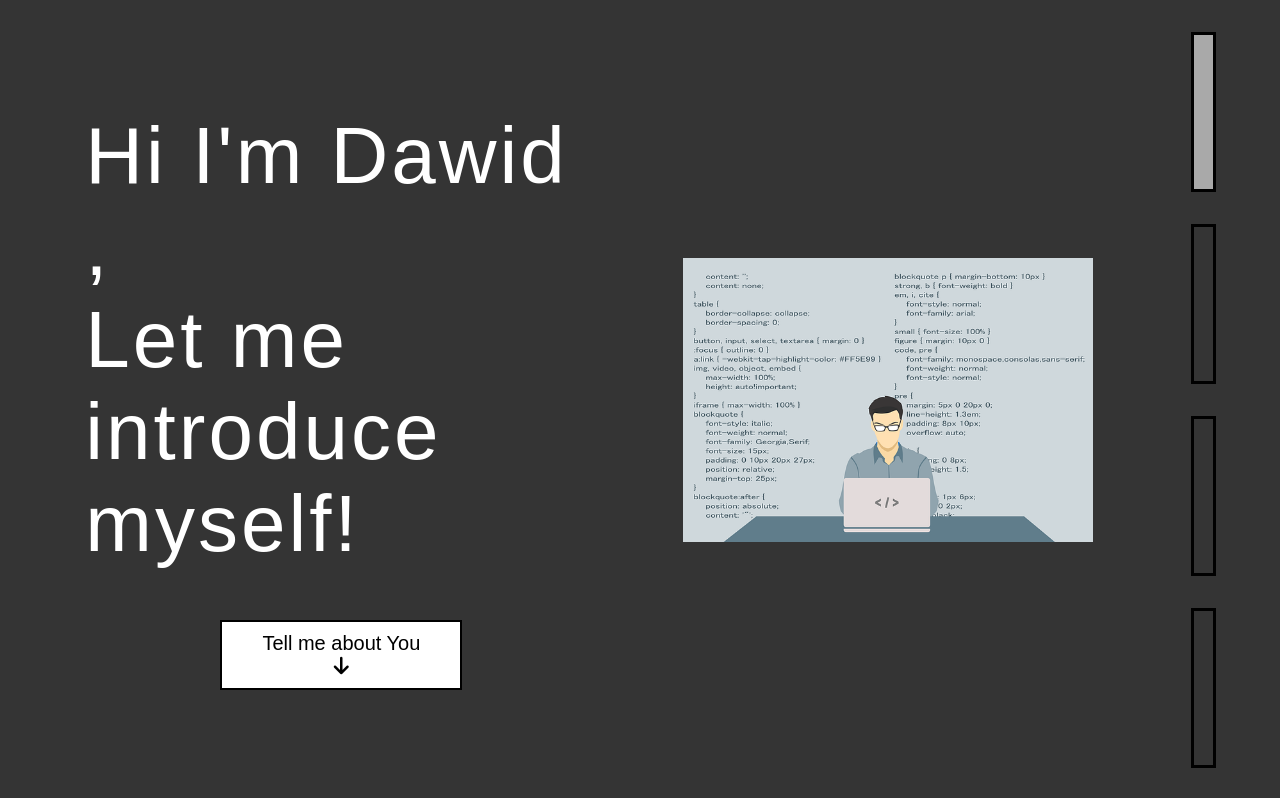
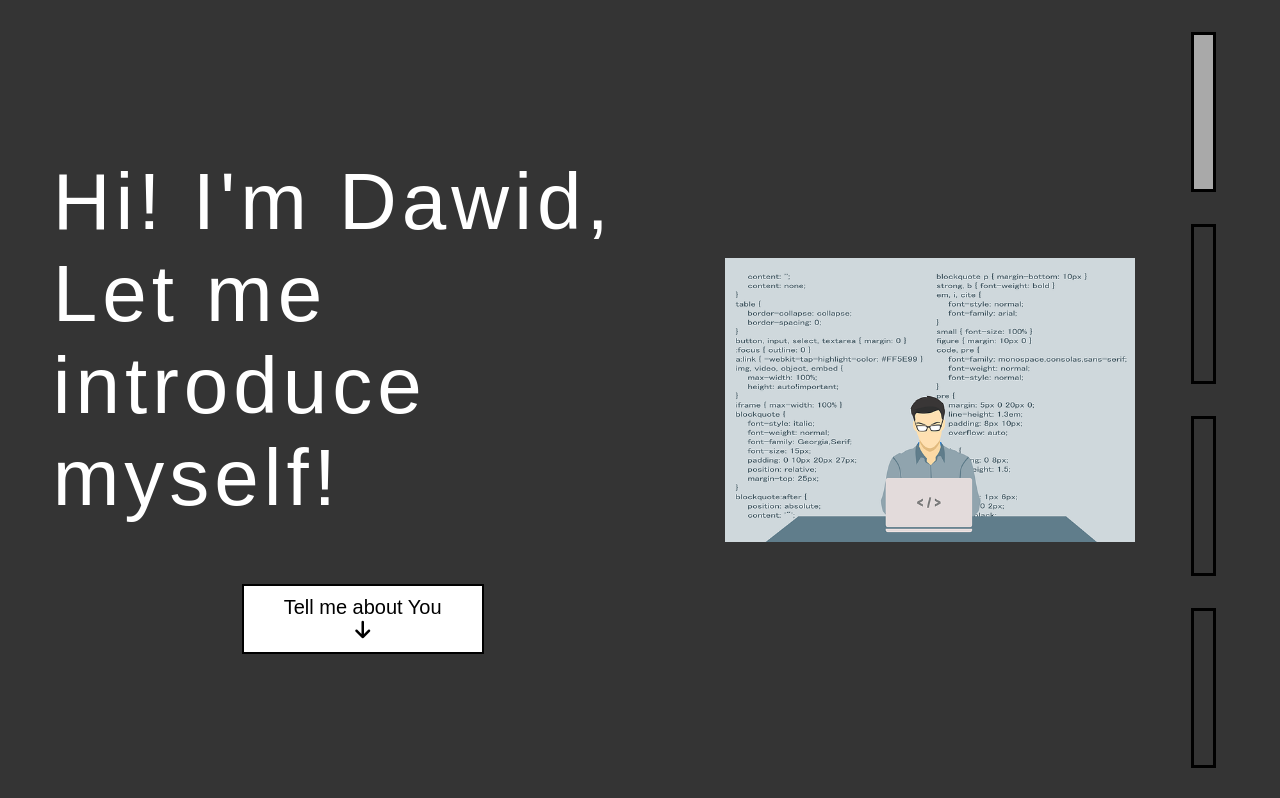
Before and after one commit to Siwy06111/Portfolio, a React (Create React App) app: page / in a window 1280 px wide. Shown: the top 798 px of the page. Built offline with nearby package versions, Linux system fonts and the light colour scheme.

Commit message:
finished HomePageText

```diff
--- a/src/App.css
+++ b/src/App.css
@@ -21,3 +21,6 @@ html {
 #About_Wrapper {
   height: 200vh;
 }
+#Projects_Wrapper {
+  height: 100vh;
+}
--- a/src/App.js
+++ b/src/App.js
@@ -2,7 +2,8 @@ import HomePage from "./components/HomePage";
 import "./App.css";
 import Navbar from "./components/Navbar.js";
 import About from "./components/About.js";
-function App() {
+import Projects from "./components/ProjectsWrapper";
+const App = () => {
   return (
     <div className="Wrapper">
       <div id="HomePage_Wrapper" className="HomePage_Wrapper">
@@ -12,8 +13,11 @@ function App() {
       <div id="About_Wrapper">
         <About />
       </div>
+      <div id="Projects_Wrapper">
+        <Projects />
+      </div>
     </div>
   );
-}
+};
 
 export default App;
--- a/src/components/About.css
+++ b/src/components/About.css
@@ -12,7 +12,6 @@
   background-color: #343434;
   height: 100%;
   box-shadow: 0px 0px 50px 10px #343434;
-  position: relative;
 }
 .About > h1 {
   position: absolute;
--- a/src/components/HomePage.css
+++ b/src/components/HomePage.css
@@ -11,7 +11,7 @@ div.HomePage {
   flex-direction: column;
   align-items: center;
   justify-content: center;
-  flex-basis: 40%;
+  flex-basis: 50%;
 }
 .LeftSide > .HomePageText {
   color: white;
@@ -27,6 +27,7 @@ div.HomePage {
   position: relative;
   transition: linear 0.1s;
 }
+
 .HomePageBtn > p,
 i {
   color: black;
--- a/src/components/HomePage.js
+++ b/src/components/HomePage.js
@@ -1,130 +1,19 @@
 import "./HomePage.css";
+import React from "react";
+import WelcomeText from "./WelcomeText";
+
 const HomePage = () => {
-  function handleChangeColor(e) {
-    e.target.style.color = "red";
-
-    console.log(e.target);
-  }
-  const handleBackColor = (e) => {
-    e.target.style.color = "white";
-  };
-  const handleShowText = () => {
-    let TextLeftSide = ["Hi I'm Dawid, let me indtroduce myself"];
-    TextLeftSide.forEach((letter) => {
-      <span>{letter} </span>;
-    });
-  };
-
   return (
     <div className="HomePage">
       <div className="LeftSide">
         {/* TODO */}
         <span className="HomePageText">
-          <span onMouseOver={handleChangeColor} onMouseLeave={handleBackColor}>
-            H
-          </span>
-          <span onMouseOver={handleChangeColor} onMouseLeave={handleBackColor}>
-            i{" "}
-          </span>
-          <span onMouseOver={handleChangeColor} onMouseLeave={handleBackColor}>
-            I
-          </span>
-          <span onMouseOver={handleChangeColor} onMouseLeave={handleBackColor}>
-            '
-          </span>
-          <span onMouseOver={handleChangeColor} onMouseLeave={handleBackColor}>
-            m{" "}
-          </span>
-          <span onMouseOver={handleChangeColor} onMouseLeave={handleBackColor}>
-            {" "}
-          </span>
-          <span onMouseOver={handleChangeColor} onMouseLeave={handleBackColor}>
-            D
-          </span>
-          <span onMouseOver={handleChangeColor} onMouseLeave={handleBackColor}>
-            a
-          </span>
-          <span onMouseOver={handleChangeColor} onMouseLeave={handleBackColor}>
-            w
-          </span>
-          <span onMouseOver={handleChangeColor} onMouseLeave={handleBackColor}>
-            i
-          </span>
-          <span onMouseOver={handleChangeColor} onMouseLeave={handleBackColor}>
-            d{" "}
-          </span>
-          <span onMouseOver={handleChangeColor} onMouseLeave={handleBackColor}>
-            ,{" "}
-          </span>
-          <br />
-          <span onMouseOver={handleChangeColor} onMouseLeave={handleBackColor}>
-            L
-          </span>
-          <span onMouseOver={handleChangeColor} onMouseLeave={handleBackColor}>
-            e
-          </span>
-          <span onMouseOver={handleChangeColor} onMouseLeave={handleBackColor}>
-            t{" "}
-          </span>
-          <span onMouseOver={handleChangeColor} onMouseLeave={handleBackColor}>
-            m
-          </span>
-          <span onMouseOver={handleChangeColor} onMouseLeave={handleBackColor}>
-            e{" "}
-          </span>
-          <span onMouseOver={handleChangeColor} onMouseLeave={handleBackColor}>
-            i
-          </span>
-          <span onMouseOver={handleChangeColor} onMouseLeave={handleBackColor}>
-            n
-          </span>
-          <span onMouseOver={handleChangeColor} onMouseLeave={handleBackColor}>
-            t
-          </span>
-          <span onMouseOver={handleChangeColor} onMouseLeave={handleBackColor}>
-            r
-          </span>
-          <span onMouseOver={handleChangeColor} onMouseLeave={handleBackColor}>
-            o
-          </span>
-          <span onMouseOver={handleChangeColor} onMouseLeave={handleBackColor}>
-            d
-          </span>
-          <span onMouseOver={handleChangeColor} onMouseLeave={handleBackColor}>
-            u
-          </span>
-          <span onMouseOver={handleChangeColor} onMouseLeave={handleBackColor}>
-            c
-          </span>
-          <span onMouseOver={handleChangeColor} onMouseLeave={handleBackColor}>
-            e{" "}
-          </span>
-          <span onMouseOver={handleChangeColor} onMouseLeave={handleBackColor}>
-            m
-          </span>
-          <span onMouseOver={handleChangeColor} onMouseLeave={handleBackColor}>
-            y
-          </span>
-          <span onMouseOver={handleChangeColor} onMouseLeave={handleBackColor}>
-            s
-          </span>
-          <span onMouseOver={handleChangeColor} onMouseLeave={handleBackColor}>
-            e
-          </span>
-          <span onMouseOver={handleChangeColor} onMouseLeave={handleBackColor}>
-            l
-          </span>
-          <span onMouseOver={handleChangeColor} onMouseLeave={handleBackColor}>
-            f
-          </span>
-          <span onMouseOver={handleChangeColor} onMouseLeave={handleBackColor}>
-            !
-          </span>
+          <WelcomeText />
         </span>
 
         <button className="HomePageBtn">
           <p> Tell me about You </p>
-          <i class="fas fa-arrow-down"></i>
+          <i className="fas fa-arrow-down"></i>
         </button>
       </div>
       <div className="RightSide"></div>
--- a/src/components/Navbar.css
+++ b/src/components/Navbar.css
@@ -1,4 +1,5 @@
 .NavBar {
+  z-index: 1;
   position: fixed;
   right: 5%;
   top: 50%;
--- /dev/null
+++ b/src/components/ProjectsWrapper.js
@@ -0,0 +1,5 @@
+const Projects = () => {
+  return <div>elo</div>;
+};
+
+export default Projects;
--- /dev/null
+++ b/src/components/WelcomeText.css
@@ -0,0 +1,8 @@
+.hovered {
+  font-size: 15vh;
+}
+.HolderForTextofSpan {
+  flex-wrap: nowrap;
+  margin: 10px;
+  letter-spacing: 5px;
+}
--- /dev/null
+++ b/src/components/WelcomeText.js
@@ -0,0 +1,78 @@
+import React from "react";
+import "./WelcomeText.css";
+class WelcomeText extends React.Component {
+  constructor() {
+    super();
+    this.state = {
+      isHovered: false,
+    };
+    this.handleHover = this.handleHover.bind(this);
+  }
+  handleHover(e) {
+    this.setState((prevState) => ({
+      isHovered: !prevState.isHovered,
+    }));
+    console.log(e.target);
+  }
+  render() {
+    function handleChangeColor(e) {
+      let rndNumber = Math.floor(Math.random() * 5);
+      let colors = ["green", "blue", "yellow", "pink", "red"];
+      e.target.style.color = `${colors[rndNumber]}`;
+      e.target.style.fontSize = `13vh`;
+      e.target.style.transition = `0.2s`;
+    }
+    const handleBackColor = (e) => {
+      e.target.style.color = "white";
+      e.target.style.fontSize = `10vh`;
+    };
+    let spanClassList = this.state.isHovered ? "hovered" : "";
+    let text = [
+      "H",
+      "i",
+      "! ",
+      "I",
+      "'",
+      "m ",
+      "D",
+      "a",
+      "w",
+      "i",
+      "d",
+      ", ",
+      "L",
+      "e",
+      "t ",
+      "m",
+      "e ",
+      "i",
+      "n",
+      "t",
+      "r",
+      "o",
+      "d",
+      "u",
+      "c",
+      "e ",
+      "m",
+      "y",
+      "s",
+      "e",
+      "l",
+      "f",
+      "!",
+    ];
+    let textt = text.map((character) => (
+      <span
+        className={spanClassList}
+        onMouseOver={handleChangeColor}
+        onMouseLeave={handleBackColor}
+      >
+        {character}
+      </span>
+    ));
+    return <div className="HolderForTextofSpan">{textt}</div>;
+  }
+}
+
+export default WelcomeText;
```
